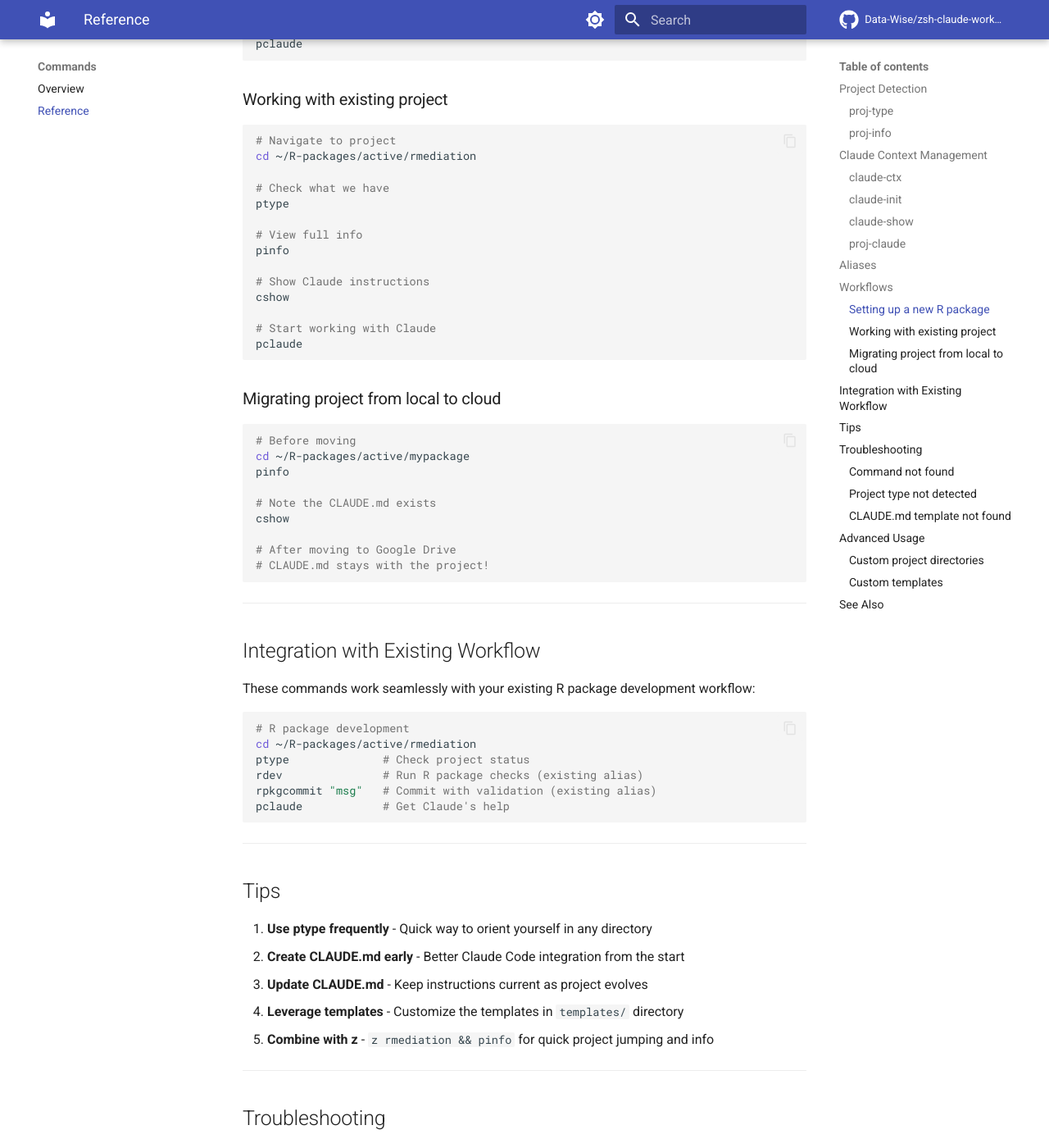
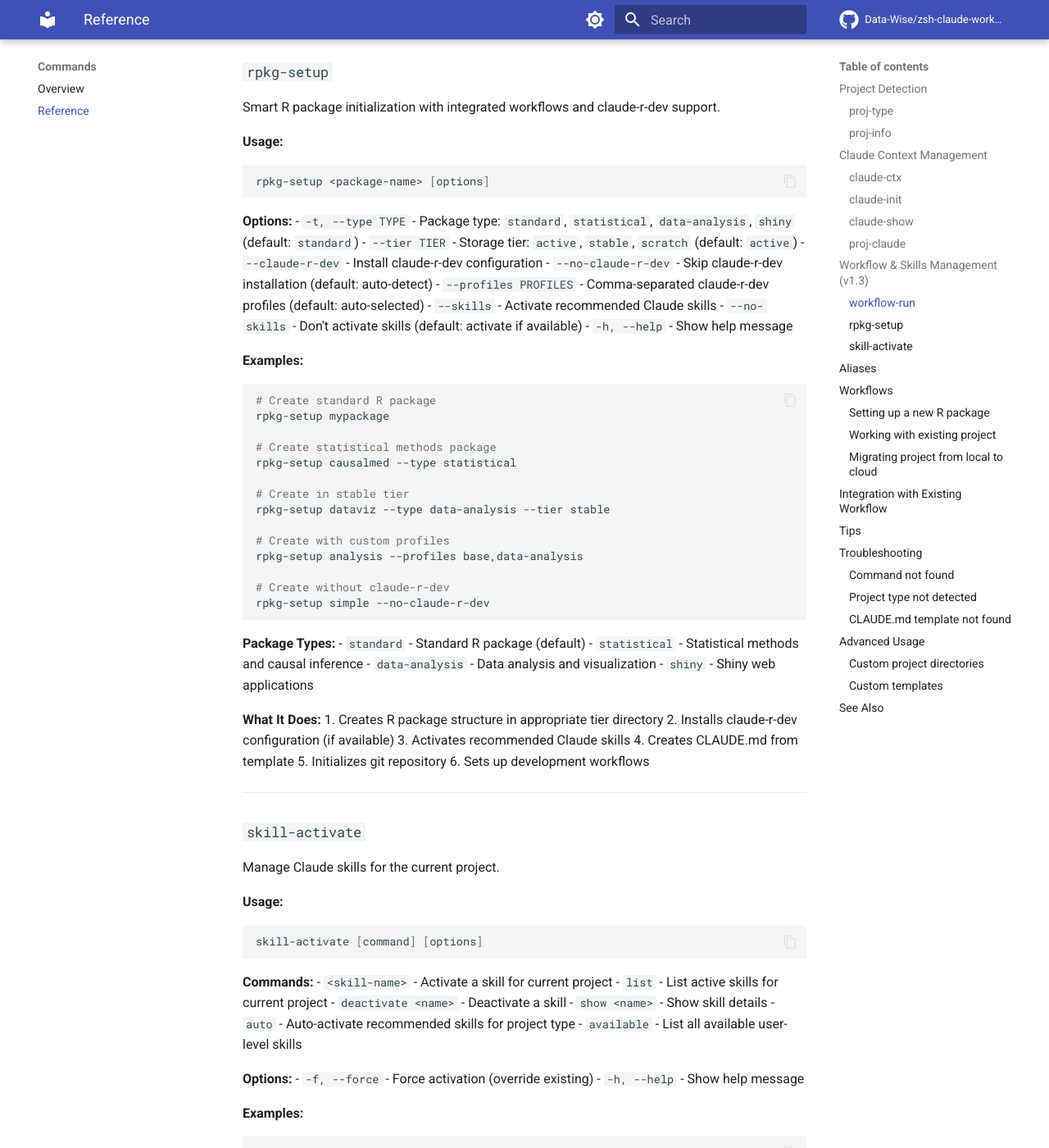
Before and after one commit to Data-Wise/zsh-claude-workflow, an MkDocs documentation site: the page built from docs/commands/reference.md, in a window 1280 px wide and 1400 px high, scrolled down 4235 px. Shown: the whole window at 82% size. Built offline with MkDocs 1.6.1 and Material for MkDocs 9.7.7, drawn with Linux system fonts in a browser that asks for light colours; comment, search, counter and statistics services are not loaded; the version menu is left out; some of the changed text lies outside the part shown.

Commit message:
Add v1.3 command documentation (workflow-run, rpkg-setup, skill-activate)
Updated documentation to include the three new v1.3 commands that were
previously undocumented:

**Updated files:**
- docs/commands/reference.md: Added comprehensive documentation for
  workflow-run, rpkg-setup, and skill-activate commands with usage
  examples, options, and detailed explanations

- docs/commands/overview.md: Updated command count from 6 to 9,
  added new "Workflow & Skills Management (v1.3)" category with
  quick examples

- docs/getting-started/quickstart.md: Added v1.3 commands to quick
  reference table, included new workflow examples showing rpkg-setup
  and skill-activate usage, added v1.3 test examples

**New content:**
- Complete workflow-run documentation (list, dev, test workflows)
- Complete rpkg-setup documentation (all package types and options)
- Complete skill-activate documentation (auto-activation, management)
- Quick start examples for v1.3 workflows
- Updated command counts and categories

Closes Phase 1 of learning module implementation plan.

🤖 Generated with [Claude Code](https://claude.com/claude-code)

Co-Authored-By: Claude Sonnet 4.5 <noreply@anthropic.com>

````diff
--- a/docs/commands/reference.md
+++ b/docs/commands/reference.md
@@ -175,6 +175,168 @@ proj-claude
 
 ---
 
+## Workflow & Skills Management (v1.3)
+
+### `workflow-run`
+
+Universal workflow dispatcher for running automated workflows.
+
+**Usage:**
+```bash
+workflow-run [workflow-name] [options]
+```
+
+**Workflow Names:**
+- `dev` - Run development workflow for current project type
+- `test` - Run testing workflow
+- `deploy` - Run deployment workflow
+- `list` - List available workflows for current project
+- `info <name>` - Show workflow details
+
+**Options:**
+- `-h, --help` - Show help message
+- `-c, --continue` - Continue on errors (don't stop at first failure)
+- `-i, --info` - Show workflow info without running
+- `--dry-run` - Show what would be executed without running
+
+**Examples:**
+```bash
+# Run development workflow
+workflow-run dev
+
+# Run tests
+workflow-run test
+
+# List available workflows
+workflow-run list
+
+# Show workflow details
+workflow-run info dev
+
+# Run with continue-on-error
+workflow-run dev --continue
+
+# Dry run (preview)
+workflow-run test --dry-run
+```
+
+**Available Workflows:**
+- R Packages: `dev`, `test`, `pre-commit`, `build`, `check`
+- Quarto Projects: `preview`, `render`, `publish`
+- Custom: Create `.workflows/` directory in project
+
+---
+
+### `rpkg-setup`
+
+Smart R package initialization with integrated workflows and claude-r-dev support.
+
+**Usage:**
+```bash
+rpkg-setup <package-name> [options]
+```
+
+**Options:**
+- `-t, --type TYPE` - Package type: `standard`, `statistical`, `data-analysis`, `shiny` (default: `standard`)
+- `--tier TIER` - Storage tier: `active`, `stable`, `scratch` (default: `active`)
+- `--claude-r-dev` - Install claude-r-dev configuration
+- `--no-claude-r-dev` - Skip claude-r-dev installation (default: auto-detect)
+- `--profiles PROFILES` - Comma-separated claude-r-dev profiles (default: auto-selected)
+- `--skills` - Activate recommended Claude skills
+- `--no-skills` - Don't activate skills (default: activate if available)
+- `-h, --help` - Show help message
+
+**Examples:**
+```bash
+# Create standard R package
+rpkg-setup mypackage
+
+# Create statistical methods package
+rpkg-setup causalmed --type statistical
+
+# Create in stable tier
+rpkg-setup dataviz --type data-analysis --tier stable
+
+# Create with custom profiles
+rpkg-setup analysis --profiles base,data-analysis
+
+# Create without claude-r-dev
+rpkg-setup simple --no-claude-r-dev
+```
+
+**Package Types:**
+- `standard` - Standard R package (default)
+- `statistical` - Statistical methods and causal inference
+- `data-analysis` - Data analysis and visualization
+- `shiny` - Shiny web applications
+
+**What It Does:**
+1. Creates R package structure in appropriate tier directory
+2. Installs claude-r-dev configuration (if available)
+3. Activates recommended Claude skills
+4. Creates CLAUDE.md from template
+5. Initializes git repository
+6. Sets up development workflows
+
+---
+
+### `skill-activate`
+
+Manage Claude skills for the current project.
+
+**Usage:**
+```bash
+skill-activate [command] [options]
+```
+
+**Commands:**
+- `<skill-name>` - Activate a skill for current project
+- `list` - List active skills for current project
+- `deactivate <name>` - Deactivate a skill
+- `show <name>` - Show skill details
+- `auto` - Auto-activate recommended skills for project type
+- `available` - List all available user-level skills
+
+**Options:**
+- `-f, --force` - Force activation (override existing)
+- `-h, --help` - Show help message
+
+**Examples:**
+```bash
+# Activate R package development skill
+skill-activate r-package-development
+
+# Auto-activate recommended skills
+skill-activate auto
+
+# List active skills
+skill-activate list
+
+# Show available skills
+skill-activate available
+
+# Show skill details
+skill-activate show r-package-development
+
+# Deactivate a skill
+skill-activate deactivate simulation
+```
+
+**How Skills Work:**
+- Skills are stored in `~/.claude/skills/` (user-level)
+- Activated via symlinks to `.claude/skills/` in project
+- Allows shared skills across all projects
+- Supports project-specific overrides
+- Easy activation/deactivation without copying files
+
+**Common Skills:**
+- `r-package-development` - R package development best practices
+- `statistical-simulation` - Statistical simulation workflows
+- `quarto-publishing` - Quarto document publishing
+- `manuscript-writing` - Academic manuscript writing
+
+---
+
 ## Aliases
 
 For convenience, shorter aliases are available:
````
Also changed, not shown: docs/commands/overview.md (+24 -1 lines), docs/getting-started/quickstart.md (+31 -1 lines).
